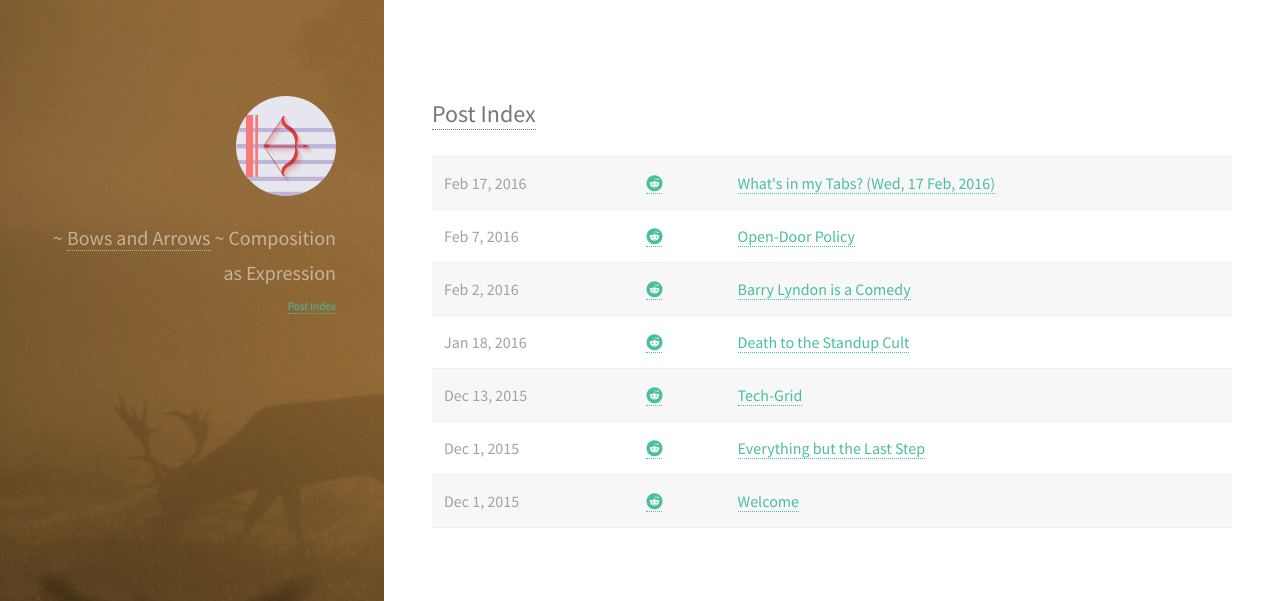
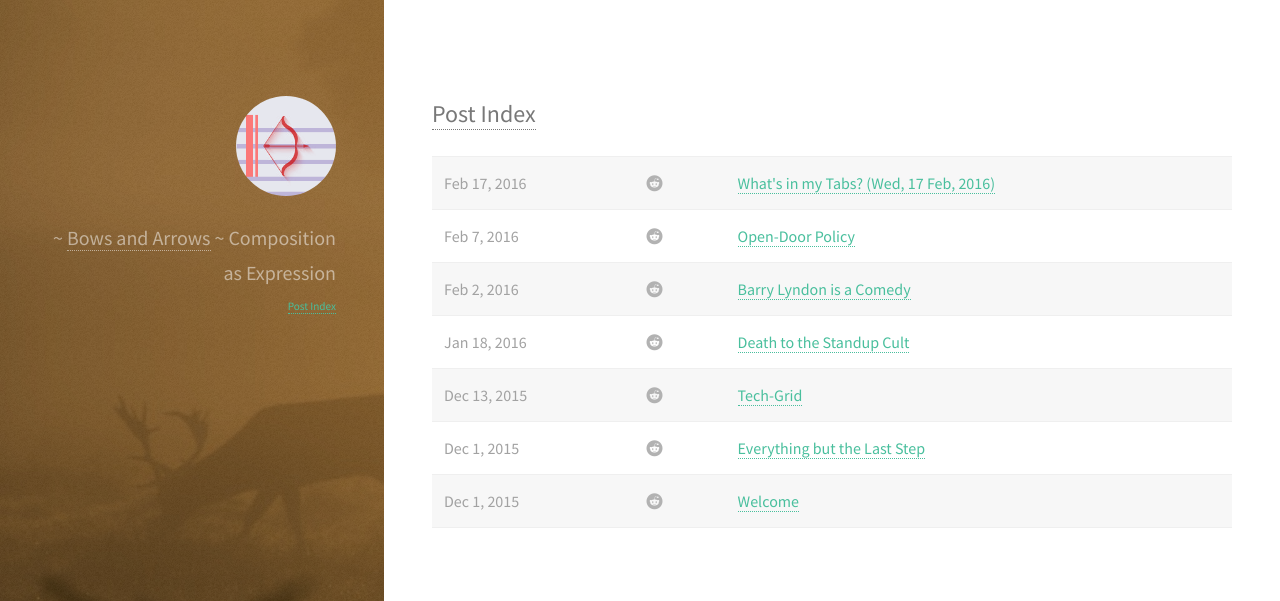
Before and after one commit to sordina/sordina.github.io, a Jekyll site: the page built from posts.html, in a window 1280 px wide. Shown: the top 601 px of the page. Built offline with Jekyll 4.4.1, drawn with Linux system fonts in a browser that asks for light colours; nearby versions of some CDN libraries; library files that are not in the unit come from our copies.

Commit message:
social links in post index

```diff
--- a/css/style.css
+++ b/css/style.css
@@ -21,7 +21,7 @@
 		max-width: 100%;
 	}
 
-	#main .post-meta a {
+	#main .post-meta a, #main.index .social a {
 		border-bottom: 0;
 		color: #b2b2b2;
 	}
--- a/posts.html
+++ b/posts.html
@@ -12,7 +12,7 @@
         {% for post in site.posts %}
           <tr>
             <td>{{ post.date | date: "%b %-d, %Y" }}</td>
-            <td> {% if post.reddit %} &nbsp;&nbsp; <a href="{{post.reddit}}"><i class="fa fa-reddit"></i></a> &nbsp; {% endif %} </td>
+            <td class="social"> {% if post.reddit %} &nbsp;&nbsp; <a href="{{post.reddit}}"><i class="fa fa-reddit"></i></a> &nbsp; {% endif %} </td>
             <td> <a href="{{ post.url }}">{{ post.title }}</a> </td>
           </tr>
         {% endfor %}
```
